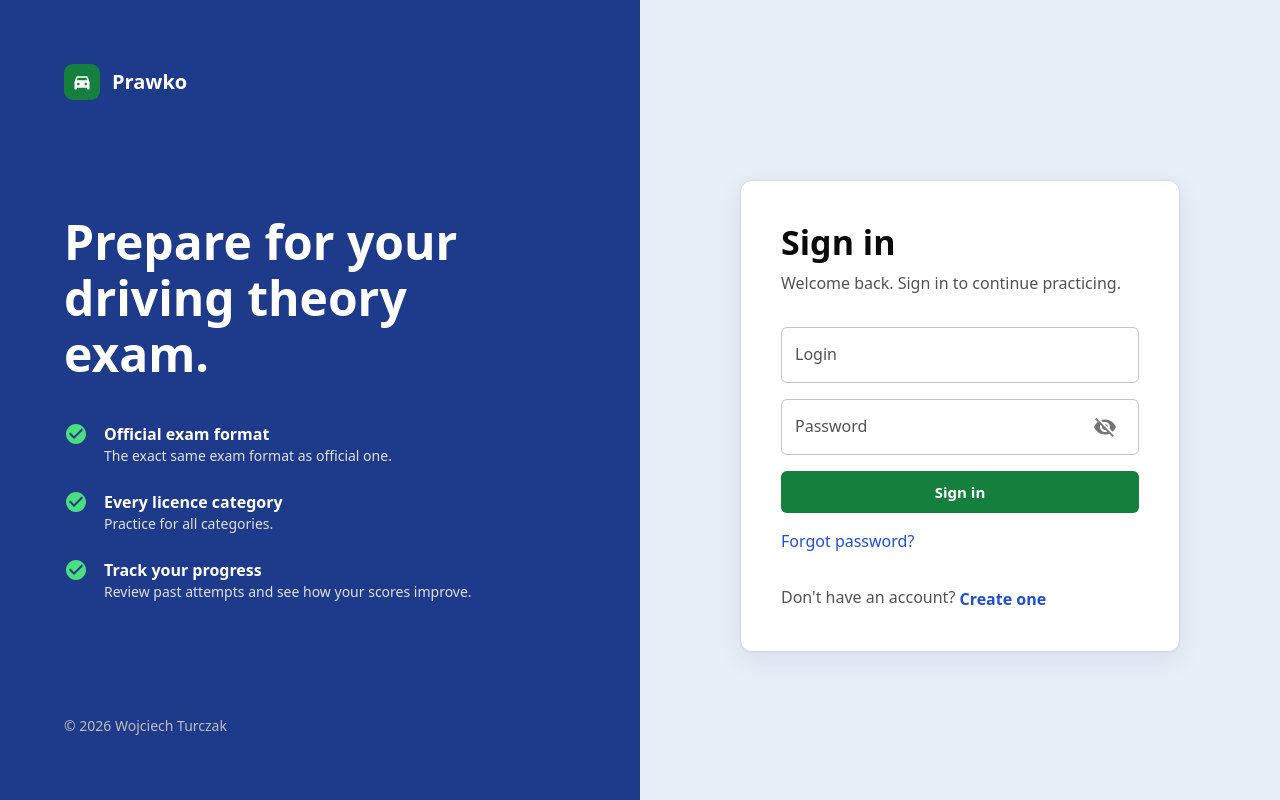
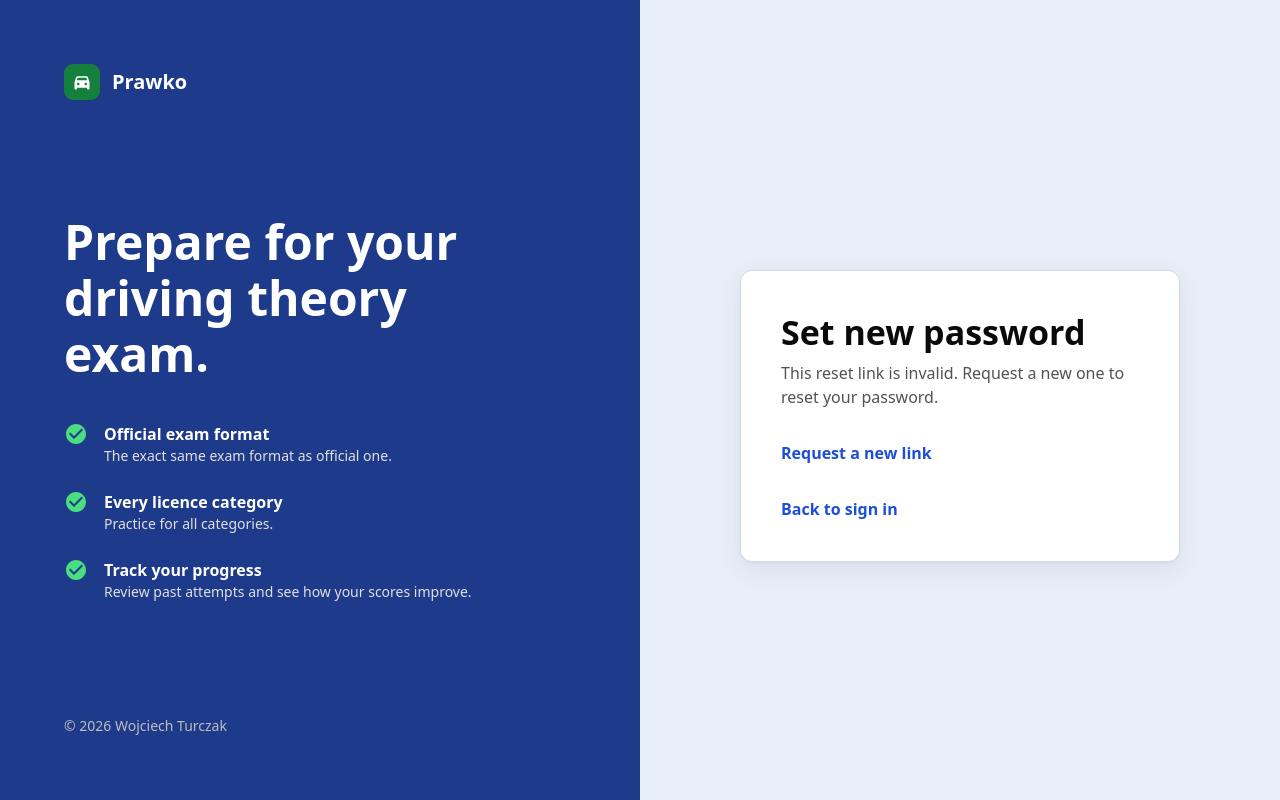
Before and after one commit to Laska254/prawko-web, a React (Vite) app: page /auth/password/reset in a window 1280 px wide. Before the commit this address led to /auth. Built offline with nearby package versions, Linux system fonts and the light colour scheme.

Commit message:
reset password

```diff
--- a/src/App.tsx
+++ b/src/App.tsx
@@ -7,6 +7,7 @@ import {RequireAuth} from "./component/RequireAuth.tsx";
 import {ExamPage} from "./page/ExamPage.tsx";
 import {VerifyEmailPage} from "./page/VerifyEmailPage.tsx";
 import {ForgotPasswordPage} from "./page/ForgotPasswordPage.tsx";
+import {ResetPasswordPage} from "./page/ResetPasswordPage.tsx";
 
 function App() {
 
@@ -20,6 +21,7 @@ function App() {
                 <Route path="/auth" element={<AuthPage/>}/>
                 <Route path="/auth/verify" element={<VerifyEmailPage/>}/>
                 <Route path="/auth/password/forgot" element={<ForgotPasswordPage/>}/>
+                <Route path="/auth/password/reset" element={<ResetPasswordPage/>}/>
                 <Route path="/change-password" element={<ChangePassword/>}/>
                 <Route path="*" element={<Navigate to="/auth" replace/>}/>
             </Routes>
--- /dev/null
+++ b/src/component/ResetPasswordForm.tsx
@@ -0,0 +1,91 @@
+import {useRef, useState} from "react";
+import {Alert, Button, IconButton, InputAdornment, Link, Stack, TextField} from "@mui/material";
+import {Link as RouterLink, useNavigate} from "react-router";
+import {Visibility, VisibilityOff} from "@mui/icons-material";
+import {resetPassword} from "../requests.tsx";
+
+type ResetError = "mismatch" | "invalidToken";
+
+const ERROR_MESSAGES: Record<ResetError, string> = {
+    mismatch: "Passwords don't match.",
+    invalidToken: "This reset link is invalid or has expired.",
+};
+
+interface ResetPasswordFormProps {
+    token: string;
+}
+
+export function ResetPasswordForm({token}: ResetPasswordFormProps) {
+    const passwordRef = useRef<HTMLInputElement>(null);
+    const confirmPasswordRef = useRef<HTMLInputElement>(null);
+    const [isPasswordVisible, setIsPasswordVisible] = useState(false);
+    const [error, setError] = useState<ResetError | null>(null);
+    const [isSending, setIsSending] = useState(false);
+    const navigate = useNavigate();
+
+    function handleToggle() {
+        setIsPasswordVisible(prevState => !prevState);
+    }
+
+    function onSubmit(e: React.FormEvent): void {
+        e.preventDefault();
+        const newPassword = passwordRef.current?.value ?? '';
+        if (newPassword !== confirmPasswordRef.current?.value) {
+            setError("mismatch");
+            return;
+        }
+        setError(null);
+        setIsSending(true);
+        resetPassword({token, newPassword})
+            .then(() => navigate("/auth", {replace: true}))
+            .catch(() => setError("invalidToken"))
+            .finally(() => setIsSending(false));
+    }
+
+    const visibilityToggle = (
+        <InputAdornment position="end">
+            <IconButton onClick={handleToggle}>
+                {isPasswordVisible ? <Visibility/> : <VisibilityOff/>}
+            </IconButton>
+        </InputAdornment>
+    );
+
+    return (
+        <form onSubmit={onSubmit}>
+            <Stack spacing={2}>
+                {error && (
+                    <Alert severity="error">
+                        {ERROR_MESSAGES[error]}{" "}
+                        {error === "invalidToken" && (
+                            <Link component={RouterLink} to="/auth/password/forgot">Request a new one.</Link>
+                        )}
+                    </Alert>
+                )}
+                <TextField
+                    label="New password"
+                    type={isPasswordVisible ? 'text' : 'password'}
+                    inputRef={passwordRef}
+                    placeholder="At least 7 characters"
+                    required
+                    fullWidth
+                    slotProps={{
+                        input: {endAdornment: visibilityToggle},
+                        htmlInput: {minLength: 7, maxLength: 63},
+                    }}
+                />
+                <TextField
+                    label="Confirm new password"
+                    type={isPasswordVisible ? 'text' : 'password'}
+                    inputRef={confirmPasswordRef}
+                    placeholder="Repeat new password"
+                    required
+                    fullWidth
+                />
+                <Button variant="contained" color="secondary" type="submit" fullWidth size="large"
+                        disabled={isSending}>
+                    Set new password
+                </Button>
+            </Stack>
+        </form>
+    );
+}
--- /dev/null
+++ b/src/interface/dto/ResetPasswordDto.tsx
@@ -0,0 +1,4 @@
+export interface ResetPasswordDto {
+    readonly token: string;
+    readonly newPassword: string;
+}
--- /dev/null
+++ b/src/page/ResetPasswordPage.tsx
@@ -0,0 +1,35 @@
+import {Link, Stack, Typography} from "@mui/material";
+import {Link as RouterLink, useSearchParams} from "react-router";
+import {AuthPageLayout} from "../component/AuthPageLayout.tsx";
+import {ResetPasswordForm} from "../component/ResetPasswordForm.tsx";
+
+export function ResetPasswordPage() {
+    const [searchParams] = useSearchParams();
+    const token = searchParams.get("token");
+
+    return (
+        <AuthPageLayout>
+            <Stack spacing={4} width="100%" maxWidth={440} p={{xs: 3, sm: 5}}
+                   border={1} borderColor="divider" borderRadius={2} bgcolor="background.paper" boxShadow={1}>
+                <Stack spacing={1}>
+                    <Typography variant="h4" fontWeight={700}>Set new password</Typography>
+                    <Typography color="text.secondary">
+                        {token
+                            ? "Choose a new password for your account."
+                            : "This reset link is invalid. Request a new one to reset your password."}
+                    </Typography>
+                </Stack>
+                {token
+                    ? <ResetPasswordForm token={token}/>
+                    : (
+                        <Link component={RouterLink} to="/auth/password/forgot" underline="hover" fontWeight={600}>
+                            Request a new link
+                        </Link>
+                    )}
+                <Link component={RouterLink} to="/auth" underline="hover" fontWeight={600} alignSelf="flex-start">
+                    Back to sign in
+                </Link>
+            </Stack>
+        </AuthPageLayout>
+    );
+}
--- a/src/requests.tsx
+++ b/src/requests.tsx
@@ -5,6 +5,7 @@ import type {RegisterDto} from "./interface/dto/RegisterDto.tsx";
 import type {VerifyEmailDto} from "./interface/dto/VerifyEmailDto.tsx";
 import type {ResendVerificationDto} from "./interface/dto/ResendVerificationDto.tsx";
 import type {ForgotPasswordDto} from "./interface/dto/ForgotPasswordDto.tsx";
+import type {ResetPasswordDto} from "./interface/dto/ResetPasswordDto.tsx";
 import {clearCredentials, getCredentials, saveCredentials} from "./auth.tsx";
 
 const api = axios.create({
@@ -43,6 +44,10 @@ export async function forgotPassword(forgotPasswordDto: ForgotPasswordDto) {
     return await api.post("/auth/password/forgot", forgotPasswordDto);
 }
 
+export async function resetPassword(resetPasswordDto: ResetPasswordDto) {
+    return await api.post("/auth/password/reset", resetPasswordDto);
+}
+
 export async function changePassword(changePasswordDto: ChangePasswordDto) {
     return await api.post("/auth/forgottenPassword", changePasswordDto)
 }
```
